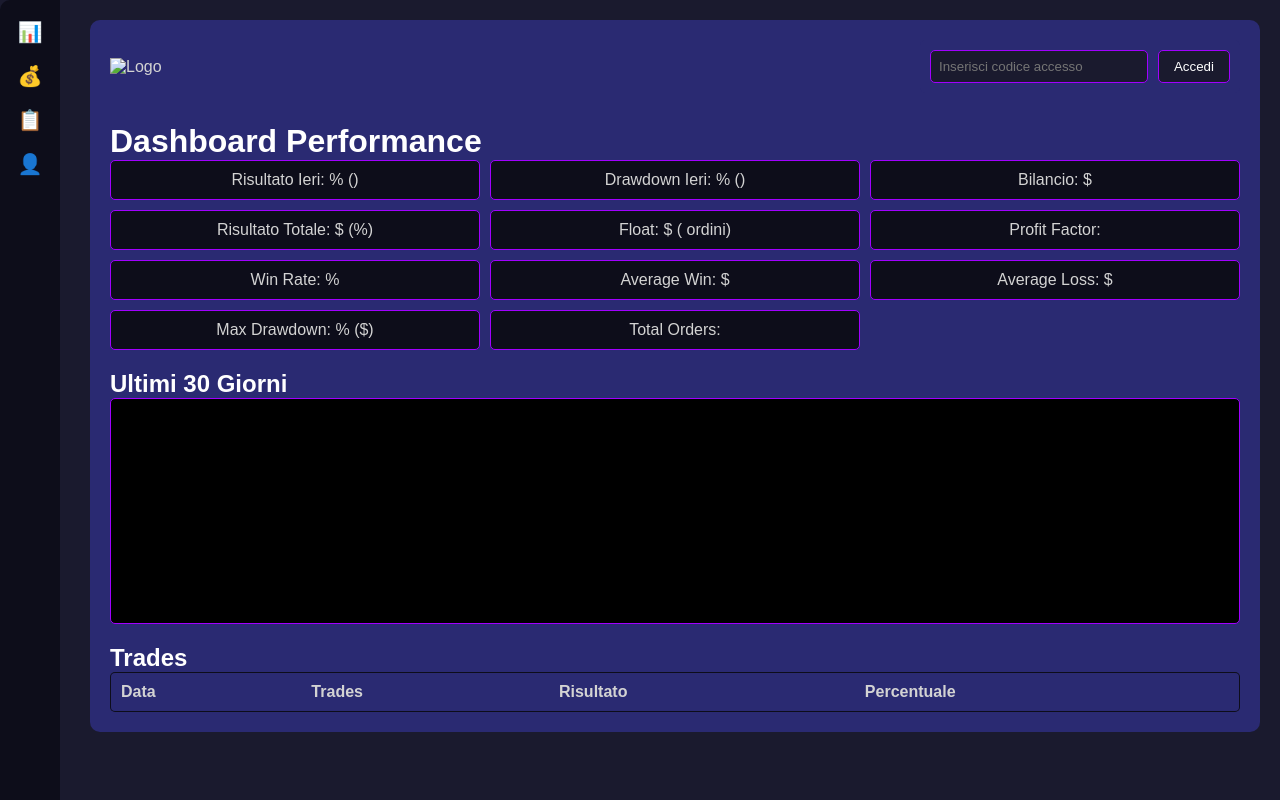
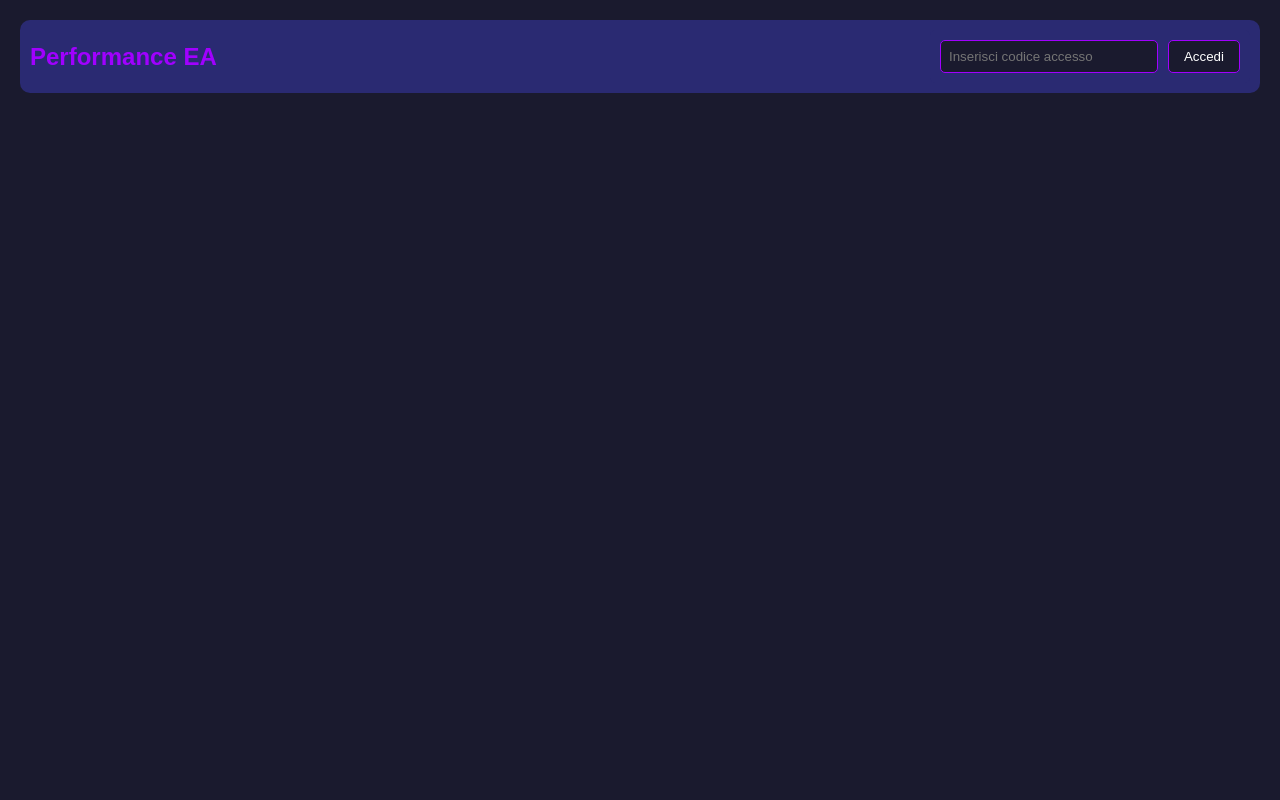
Before and after one commit to AutomaticFunded/performance-ea, a plain HTML site: page index.html in a window 1280 px wide. Drawn offline with nearby package versions, Linux system fonts and the light colour scheme.

Commit message:
Update index.html

```diff
--- a/index.html
+++ b/index.html
@@ -11,56 +11,33 @@
             font-family: Arial, sans-serif;
             margin: 0;
             padding: 20px;
-            display: flex;
-            justify-content: center;
         }
         .container {
-            max-width: 1200px;
-            width: 100%;
-        }
-        .sidebar {
-            width: 60px;
-            background: #0d0d1a;
-            padding: 10px 0;
-            border-radius: 10px 0 0 10px;
-            position: fixed;
-            height: 100%;
-            left: 0;
-            top: 0;
-            display: flex;
-            flex-direction: column;
-            align-items: center;
-        }
-        .sidebar a {
-            color: #a100ff; /* Viola per i link */
-            text-decoration: none;
-            margin: 10px 0;
-            font-size: 20px;
-        }
-        .sidebar a.active {
-            color: #ffffff;
-        }
-        .content {
-            margin-left: 70px;
-            width: calc(100% - 70px);
+            max-width: 100%; /* Usa tutta la larghezza della pagina */
+            margin: 0 auto;
         }
         .header {
             background: #2a2a72; /* Blu scuro per l'header */
             padding: 10px;
-            border-radius: 10px 10px 0 0;
+            border-radius: 10px;
             display: flex;
             justify-content: space-between;
             align-items: center;
+            margin-bottom: 20px;
         }
         .header img {
             max-width: 100px;
             margin-left: 10px;
         }
+        .header h1 {
+            margin: 0;
+            font-size: 24px;
+            color: #a100ff; /* Viola per il titolo */
+        }
         .auth {
             background: #2a2a72;
             padding: 10px;
             border-radius: 5px;
-            margin: 10px;
             display: flex;
             justify-content: center;
         }
@@ -85,23 +62,21 @@
             background: #a100ff;
         }
         .dashboard {
-            background: #2a2a72;
-            padding: 20px;
-            border-radius: 0 0 10px 10px;
-            margin-top: -10px;
+            display: none;
         }
         .metrics {
             display: grid;
-            grid-template-columns: repeat(3, 1fr);
+            grid-template-columns: repeat(auto-fit, minmax(200px, 1fr));
             gap: 10px;
             margin-bottom: 20px;
         }
         .metric {
             background: #0d0d1a;
-            padding: 10px;
+            padding: 15px;
             border-radius: 5px;
             text-align: center;
             border: 1px solid #a100ff;
+            font-size: 14px; /* Font più piccolo per proporzioni corrette */
         }
         .metric span.green {
             color: #00ff00;
@@ -115,11 +90,14 @@
             border-radius: 5px;
             border: 1px solid #a100ff;
             margin-bottom: 20px;
+            width: 100%;
+            max-width: 1000px; /* Larghezza massima fissa */
+            margin-left: auto;
+            margin-right: auto;
         }
         canvas {
-            width: 100% !important;
+            width: 1000px !important; /* Larghezza fissa */
             height: 200px !important; /* Altezza fissa */
-            max-width: 1000px; /* Larghezza massima */
         }
         table {
             width: 100%;
@@ -133,6 +111,7 @@
             padding: 10px;
             text-align: left;
             border-bottom: 1px solid #a100ff;
+            font-size: 14px; /* Font più piccolo per proporzioni corrette */
         }
         th {
             background: #2a2a72;
@@ -141,26 +120,21 @@
         .red { color: #ff0000; }
         h1, h2 {
             color: #ffffff;
-            margin: 0;
+            margin: 0 0 10px 0;
+            font-size: 18px; /* Font più piccolo per proporzioni corrette */
         }
     </style>
 </head>
 <body>
-    <div class="sidebar">
-        <a href="#" class="active">📊</a>
-        <a href="#">💰</a>
-        <a href="#">📋</a>
-        <a href="#">👤</a>
-    </div>
-    <div class="content">
+    <div class="container">
         <div class="header">
-            <img src="logo.png" alt="Logo">
+            <h1>Performance EA</h1>
             <div class="auth">
                 <input type="text" placeholder="Inserisci codice accesso" id="accessCode">
                 <button onclick="loadData()">Accedi</button>
             </div>
         </div>
-        <div class="dashboard">
+        <div class="dashboard" id="dashboard">
             <h1>Dashboard Performance</h1>
             <div class="metrics">
                 <div class="metric">Risultato Ieri: <span id="yesterdayResult" class="green"></span>% (<span id="yesterdayResultValue" class="green"></span>)</div>
@@ -223,6 +197,7 @@
             document.getElementById('totalResult').innerText = data.totalResult.toLocaleString('it-IT', { minimumFractionDigits: 2 });
             document.getElementById('totalResultPercent').innerText = data.totalResultPercent.toFixed(2);
             document.getElementById('float').innerText = data.float.toLocaleString('it-IT', { minimumFractionDigits: 2 });
+            document.getElementById -1.87
             document.getElementById('orders').innerText = data.orders;
             document.getElementById('profitFactor').innerText = data.profitFactor.toFixed(2);
             document.getElementById('winRate').innerText = data.winRate;
@@ -238,11 +213,11 @@
             chart = new Chart(ctx, {
                 type: 'line',
                 data: {
-                    labels: Array.from({ length: 30 }, (_, i) => (i + 1) + ' Mar'), // 30 giorni fissi
+                    labels: Array.from({ length: 30 }, (_, i) => (i + 1) + ' Mar'),
                     datasets: [{
                         label: 'Profitto (%)',
-                        data: data.chartData, // Usa tutti i dati, ma il canvas ha dimensioni fisse
-                        borderColor: '#00ff00', // Verde come nell'esempio
+                        data: data.chartData,
+                        borderColor: '#a100ff', // Viola come richiesto
                         fill: false,
                         tension: 0.1
                     }]
@@ -250,21 +225,19 @@
                 options: {
                     responsive: false, // Dimensioni fisse
                     maintainAspectRatio: false,
-                    width: 800, // Larghezza fissa
-                    height: 200, // Altezza fissa
                     scales: {
                         y: {
                             beginAtZero: true,
-                            ticks: { color: '#d3d3d3', callback: value => value + '%' },
+                            ticks: { color: '#d3d3d3', callback: value => value + '%', font: { size: 12 } },
                             grid: { color: '#2a2a72' }
                         },
                         x: {
-                            ticks: { color: '#d3d3d3', maxTicksLimit: 10 }, // Limita i tick per evitare sovrapposizione
+                            ticks: { color: '#d3d3d3', font: { size: 12 }, maxTicksLimit: 6 }, // Limita i tick per evitare sovrapposizione
                             grid: { color: '#2a2a72' }
                         }
                     },
                     plugins: {
-                        legend: { labels: { color: '#d3d3d3' } }
+                        legend: { labels: { color: '#d3d3d3', font: { size: 12 } } }
                     }
                 }
             });
```
